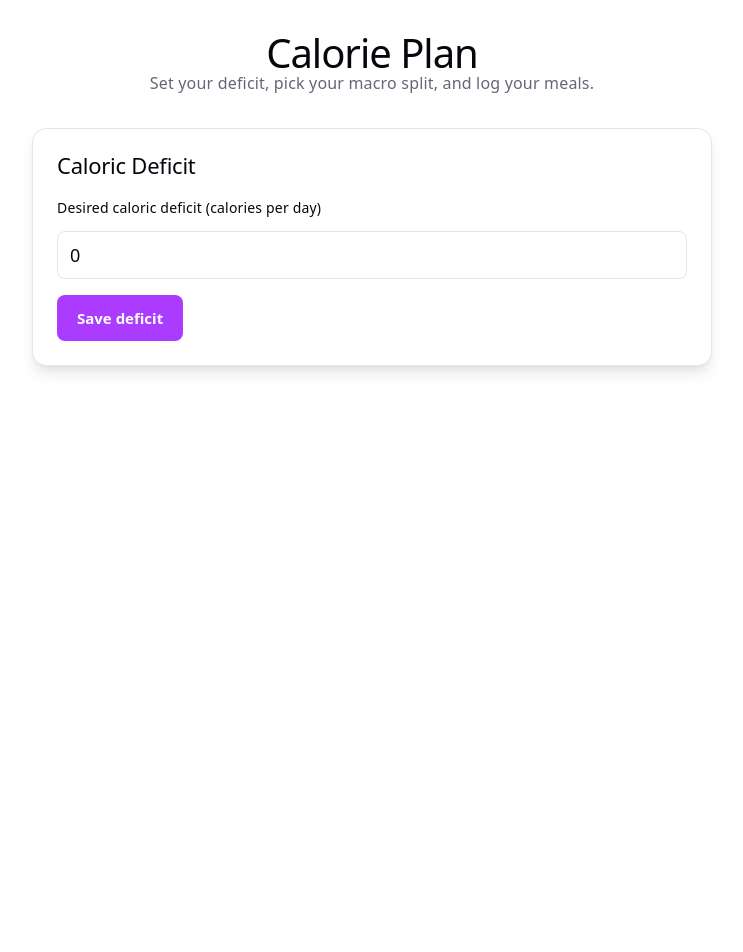
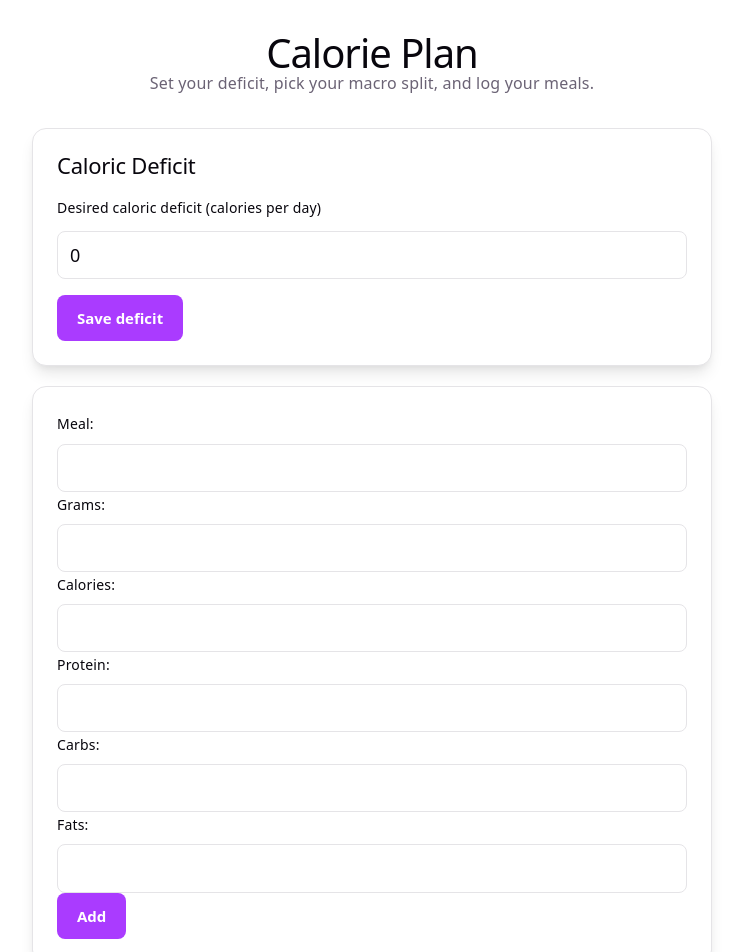
Before and after one commit to ArchivedPumpkin/calorie-plan, a React (Vite) app: page / in a window 1280 px wide. Shown: the top 952 px of the page, without its empty margins (268-1011 px from the left). Before the commit the page ends 800 px from the top, so only its background shows below. Built offline with nearby package versions, Linux system fonts and the light colour scheme.

Commit message:
Added DisplayStats component and FoodLog functionality

```diff
--- a/src/App.css
+++ b/src/App.css
@@ -142,6 +142,53 @@
   }
 }
 
+.stats-bars {
+  display: flex;
+  flex-direction: column;
+  gap: 16px;
+}
+
+.stat-bar-header {
+  display: flex;
+  justify-content: space-between;
+  margin-bottom: 6px;
+  font-size: 14px;
+
+  .stat-bar-label {
+    font-weight: 600;
+    color: var(--text-h);
+  }
+
+  .stat-bar-value {
+    color: var(--text);
+  }
+}
+
+.stat-bar-progress {
+  width: 100%;
+  height: 10px;
+  appearance: none;
+  border: none;
+  border-radius: 999px;
+  overflow: hidden;
+
+  &::-webkit-progress-bar {
+    background: var(--accent-bg);
+    border-radius: 999px;
+  }
+
+  &::-webkit-progress-value {
+    background: var(--accent);
+    border-radius: 999px;
+    transition: width 0.2s;
+  }
+
+  &::-moz-progress-bar {
+    background: var(--accent);
+    border-radius: 999px;
+  }
+}
+
 .food-log-form {
   display: flex;
   gap: 12px;
--- a/src/App.tsx
+++ b/src/App.tsx
@@ -4,23 +4,48 @@
 // Components:
 // 1. Set caloric deficit and macros (Component: CaloricDeficit)
 // 2. Log food intake (Component: FoodLog)
-
+import React from "react";
 import CaloricDeficit from "./Components/CaloricDeficit";
 import Macros from "./Components/Macros";
-import React from "react";
+import DisplayStats from "./Components/DisplayStats";
+import FoodLog from "./Components/FoodLog";
 import "./App.css";
+
+type Macros = {
+  protein: number;
+  carbs: number;
+  fats: number;
+};
+
+type FoodLogEntry = {
+  meal: string;
+  grams: number;
+  calories: number;
+  protein: number;
+  carbs: number;
+  fats: number;
+};
 
 function App() {
   const [caloricDeficit, setCaloricDeficit] = React.useState<number>(0);
-  const [macros, setMacros] = React.useState<{
-    protein: number;
-    carbs: number;
-    fats: number;
-  }>({
+  const [macros, setMacros] = React.useState<Macros>({
     protein: 0,
     carbs: 0,
     fats: 0,
   });
+  const [foodLog, setFoodLog] = React.useState<FoodLogEntry[]>([
+    {
+      meal: "",
+      grams: 0,
+      calories: 0,
+      protein: 0,
+      carbs: 0,
+      fats: 0,
+    }
+  ])
+
+
+  console.log(foodLog)
 
   return (
     <div className="app-shell">
@@ -39,7 +64,7 @@ function App() {
           />
         </section>
 
-        {caloricDeficit !== 0 && (
+        {(caloricDeficit !== 0 && Object.values(macros).every(value => value === 0)) && (
           <section className="card">
             <Macros
               caloricDeficit={caloricDeficit}
@@ -48,6 +73,25 @@ function App() {
             />
           </section>
         )}
+
+        {caloricDeficit !== 0 &&
+          (macros.protein !== 0 || macros.carbs !== 0 || macros.fats !== 0) && (
+            <section className="card">
+              <DisplayStats
+                caloricDeficit={caloricDeficit}
+                macros={macros}
+                foodLog={foodLog}
+              />
+            </section>
+          )}
+        <section className="card">
+          <FoodLog
+            foodLog={foodLog}
+            setFoodLog={setFoodLog}
+            caloricDeficit={caloricDeficit}
+            setCaloricDeficit={setCaloricDeficit}
+          />
+        </section>
       </main>
     </div>
   );
--- /dev/null
+++ b/src/Components/DisplayStats.tsx
@@ -0,0 +1,66 @@
+type DisplayStatsProps = {
+  caloricDeficit: number;
+  foodLog: {
+    meal: string;
+    calories: number;
+    protein: number;
+    carbs: number;
+    fats: number;
+  }[];
+  macros: {
+    protein: number;
+    carbs: number;
+    fats: number;
+  };
+};
+
+export default function DisplayStats(props: DisplayStatsProps) {
+// DisplayStats component shows the user's daily caloric deficit and macronutrient goals with progress bars.
+// It receives the caloric deficit and macronutrient targets as props and displays them using HTML progress elements.
+// The progress bars are initially set to 0 and will need to be updated dynamically based on user input or tracked consumption.
+
+  // Update the progress bars based on the food log entries.
+
+  const totalCalories = props.foodLog.reduce((sum, entry) => sum + entry.calories, 0);
+  const totalProtein = props.foodLog.reduce((sum, entry) => sum + entry.protein, 0);
+  const totalCarbs = props.foodLog.reduce((sum, entry) => sum + entry.carbs, 0);
+  const totalFats = props.foodLog.reduce((sum, entry) => sum + entry.fats, 0);
+
+  return (
+    <div>
+      <div className="card-header">
+        <h2>Daily Goals</h2>
+      </div>
+      <div className="stats-bars">
+        <div className="stat-bar">
+          <div className="stat-bar-header">
+            <label htmlFor="calories" className="stat-bar-label">Calories</label>
+            <span className="stat-bar-value">{totalCalories} / {props.caloricDeficit} kcal</span>
+          </div>
+          <progress id="calories" className="stat-bar-progress" value={totalCalories} max={props.caloricDeficit} />
+        </div>
+        <div className="stat-bar">
+          <div className="stat-bar-header">
+            <label htmlFor="protein" className="stat-bar-label">Protein</label>
+            <span className="stat-bar-value">{totalProtein} / {props.macros.protein} g</span>
+          </div>
+          <progress id="protein" className="stat-bar-progress" value={totalProtein} max={props.macros.protein} />
+        </div>
+        <div className="stat-bar">
+          <div className="stat-bar-header">
+            <label htmlFor="carbs" className="stat-bar-label">Carbs</label>
+            <span className="stat-bar-value">{totalCarbs} / {props.macros.carbs} g</span>
+          </div>
+          <progress id="carbs" className="stat-bar-progress" value={totalCarbs} max={props.macros.carbs} />
+        </div>
+        <div className="stat-bar">
+          <div className="stat-bar-header">
+            <label htmlFor="fats" className="stat-bar-label">Fats</label>
+            <span className="stat-bar-value">{totalFats} / {props.macros.fats} g</span>
+          </div>
+          <progress id="fats" className="stat-bar-progress" value={totalFats} max={props.macros.fats} />
+        </div>
+      </div>
+    </div>
+  );
+}
--- a/src/Components/FoodLog.tsx
+++ b/src/Components/FoodLog.tsx
@@ -1,76 +1,88 @@
-import React, { useState } from "react";
+type FoodLogProps = {
+  caloricDeficit: number;
+  setCaloricDeficit: React.Dispatch<React.SetStateAction<number>>;
 
-type FoodEntry = {
-  id: number;
-  name: string;
-  calories: number;
+  foodLog: {
+    meal: string;
+    grams: number;
+    calories: number;
+    protein: number;
+    carbs: number;
+    fats: number;
+  }[];
+  setFoodLog: React.Dispatch<React.SetStateAction<{
+    meal: string;
+    grams: number;
+    calories: number;
+    protein: number;
+    carbs: number;
+    fats: number;
+  }[]>>;
 };
 
-export default function FoodLog() {
-  const [entries, setEntries] = useState<FoodEntry[]>([]);
 
-  function handleSubmit(event: React.FormEvent<HTMLFormElement>) {
-    event.preventDefault();
-    const form = event.currentTarget;
-    const formData = new FormData(form);
-    const name = String(formData.get("name") ?? "").trim();
-    const calories = Number(formData.get("calories"));
-    if (!name || !calories) return;
 
-    setEntries((prev) => [...prev, { id: Date.now(), name, calories }]);
-    form.reset();
-  }
+export default function FoodLog(props: FoodLogProps) {
 
-  function handleRemove(id: number) {
-    setEntries((prev) => prev.filter((entry) => entry.id !== id));
-  }
+    function submitFoodLog(e: React.SubmitEvent<HTMLFormElement>){
+        e.preventDefault();
 
-  const totalCalories = entries.reduce((sum, entry) => sum + entry.calories, 0);
+        const formData = new FormData(e.currentTarget)
+        const meal = formData.get("meal") as string
+        const grams = Number(formData.get("grams"))
+        const calories = Number(formData.get("calories"))
+        const protein = Number(formData.get("protein"))
+        const carbs = Number(formData.get("carbs"))
+        const fats = Number(formData.get("fats"))
+
+        props.setFoodLog(prev => [...prev, { meal, grams, calories, protein, carbs, fats } ])
+        props.setCaloricDeficit(prev => prev - calories)
+        e.currentTarget.reset()
+    }
+
+    function removeFoodLogEntry(index:number) {
+        props.setFoodLog(prev => prev.filter((_, i) => i !== index))
+        props.setCaloricDeficit(prev => prev + props.foodLog[index].calories)
+    }
+
+    const foodLogEntries = props.foodLog.filter(entry => entry.meal !== "").map((entry, index) => (
+        <div key={index}>
+            <p>Meal: {entry.meal}</p>
+            <p>Grams: {entry.grams}</p>
+            <p>Calories: {entry.calories}</p>
+            <p>Protein: {entry.protein}</p>
+            <p>Carbs: {entry.carbs}</p>
+            <p>Fats: {entry.fats}</p>
+            <button type="button" onClick={() => removeFoodLogEntry(index)}>Remove</button>
+        </div>
+    ))
+
+
 
   return (
-    <div>
-      <div className="card-header">
-        <h2>Food Log</h2>
-      </div>
+    <>
 
-      <form className="food-log-form" onSubmit={handleSubmit}>
-        <div className="form-row">
-          <label htmlFor="name">Food</label>
-          <input type="text" id="name" name="name" placeholder="e.g. Chicken salad" required />
+    <div className="food-log">
+        <div className="food-log-entries">
+            {props.foodLog.some(entry => entry.meal !== "") && foodLogEntries }
         </div>
-        <div className="form-row">
-          <label htmlFor="calories">Calories</label>
-          <input type="number" id="calories" name="calories" min={1} required />
-        </div>
-        <button type="submit">Add</button>
-      </form>
 
-      {entries.length === 0 ? (
-        <p className="food-log-empty">No food logged yet today.</p>
-      ) : (
-        <>
-          <ul className="food-log-list">
-            {entries.map((entry) => (
-              <li key={entry.id} className="food-log-item">
-                <span className="food-name">{entry.name}</span>
-                <span className="food-calories">{entry.calories} cal</span>
-                <button
-                  type="button"
-                  className="food-log-remove"
-                  aria-label={`Remove ${entry.name}`}
-                  onClick={() => handleRemove(entry.id)}
-                >
-                  ×
-                </button>
-              </li>
-            ))}
-          </ul>
-          <div className="food-log-total">
-            <span>Total</span>
-            <span>{totalCalories} cal</span>
-          </div>
-        </>
-      )}
+        <form onSubmit={submitFoodLog}>
+          <label htmlFor="meal">Meal:</label>
+            <input type="text" id="meal" name="meal" />
+          <label htmlFor="grams">Grams:</label>
+            <input type="number" id="grams" name="grams" />
+          <label htmlFor="calories">Calories:</label>
+            <input type="number" id="calories" name="calories" />
+          <label htmlFor="protein">Protein:</label>
+            <input type="number" id="protein" name="protein" />
+          <label htmlFor="carbs">Carbs:</label>
+            <input type="number" id="carbs" name="carbs" />
+          <label htmlFor="fats">Fats:</label>
+            <input type="number" id="fats" name="fats" />
+          <button type="submit">Add</button>
+        </form>
     </div>
+    </>
   );
 }
```
